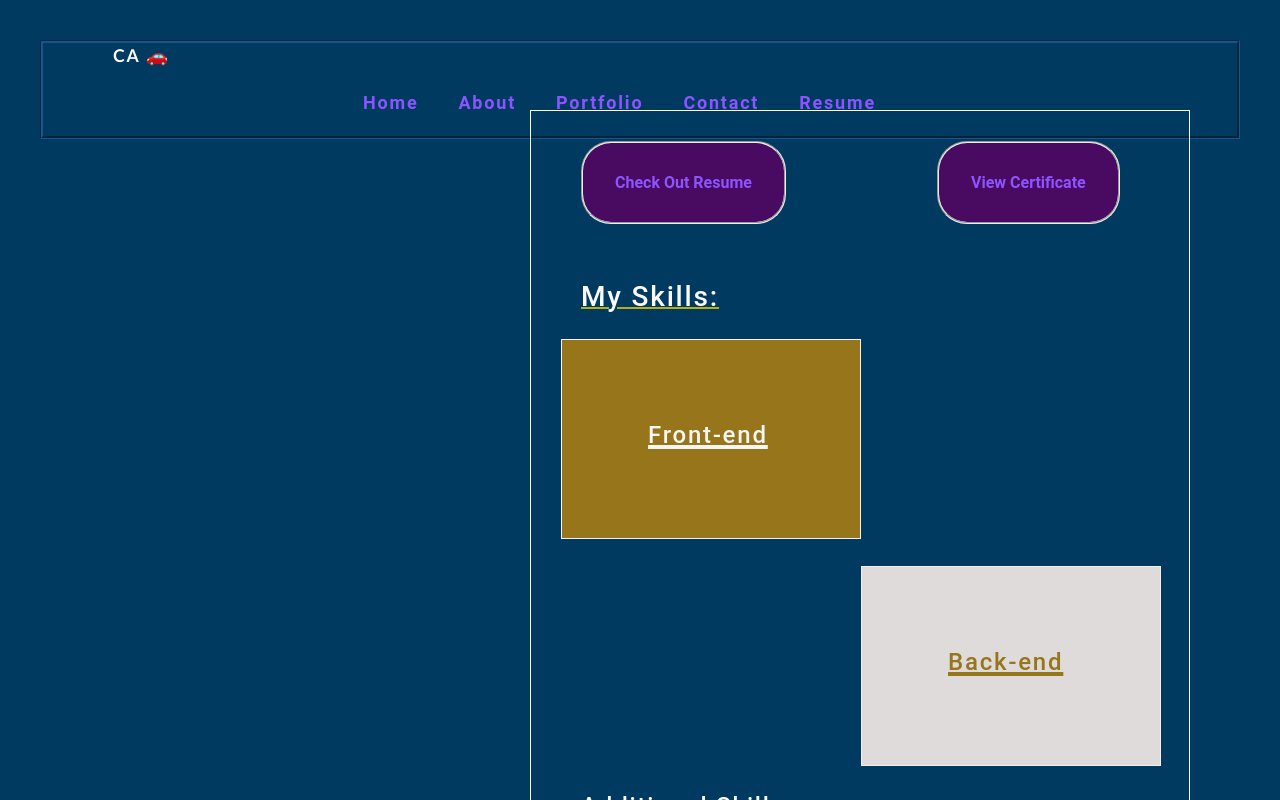
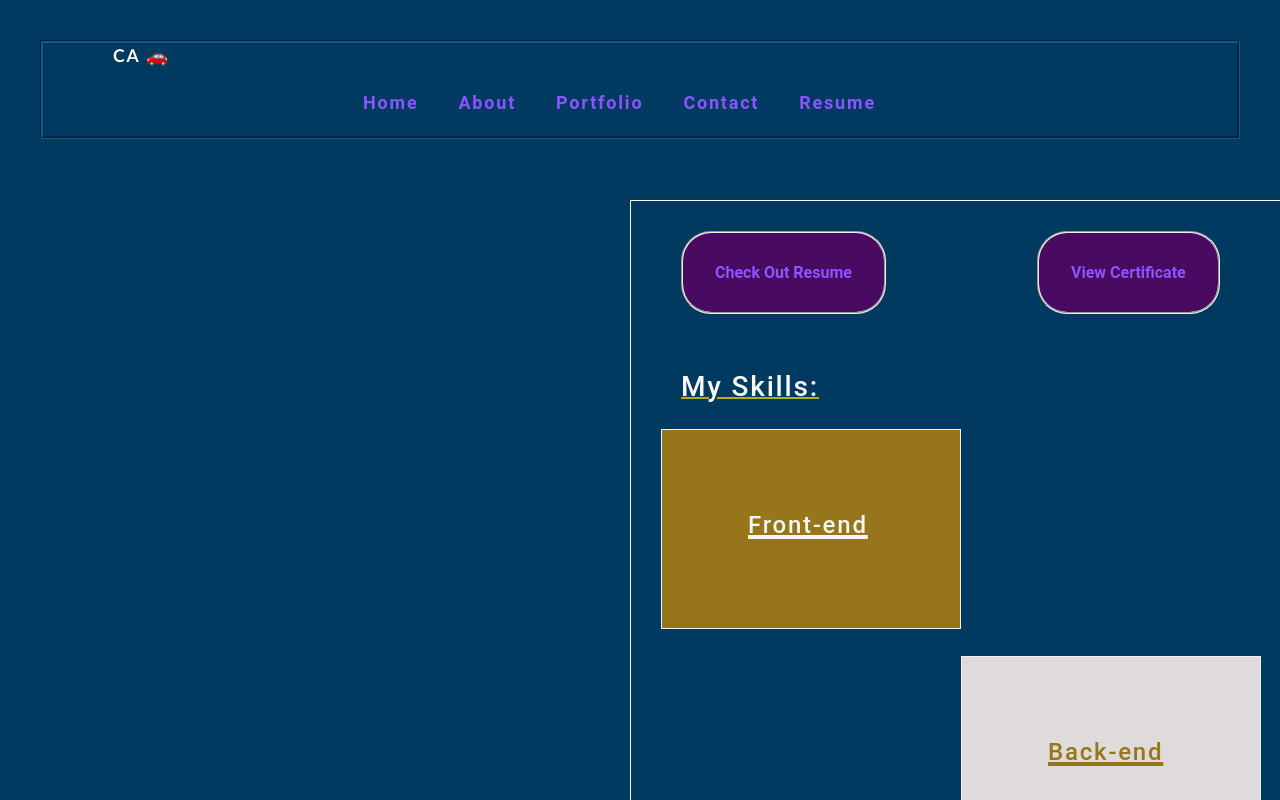
Before and after one commit to candre02/react-portfolio, a React (Create React App) app: page /resume in a window 1280 px wide. Shown: the top 800 px of the page. Built offline with nearby package versions, Linux system fonts and the light colour scheme.

Commit message:
changed the top and left for the resume container

```diff
--- a/src/index.css
+++ b/src/index.css
@@ -429,7 +429,7 @@ button {
   border-style:groove;
   right: 20px;
   /* left: 180px; */
-  left: 290px;
+  left: 390px;
   width: 660px;
   height: 785px;
   margin: 100px;
@@ -437,7 +437,7 @@ button {
   /* justify-content:space-around 12px; */
   padding: 30px;
   padding-top: 10px;
-  top: 10px;
+  top: 100px;
 
   bottom: -20px;
 }
```
